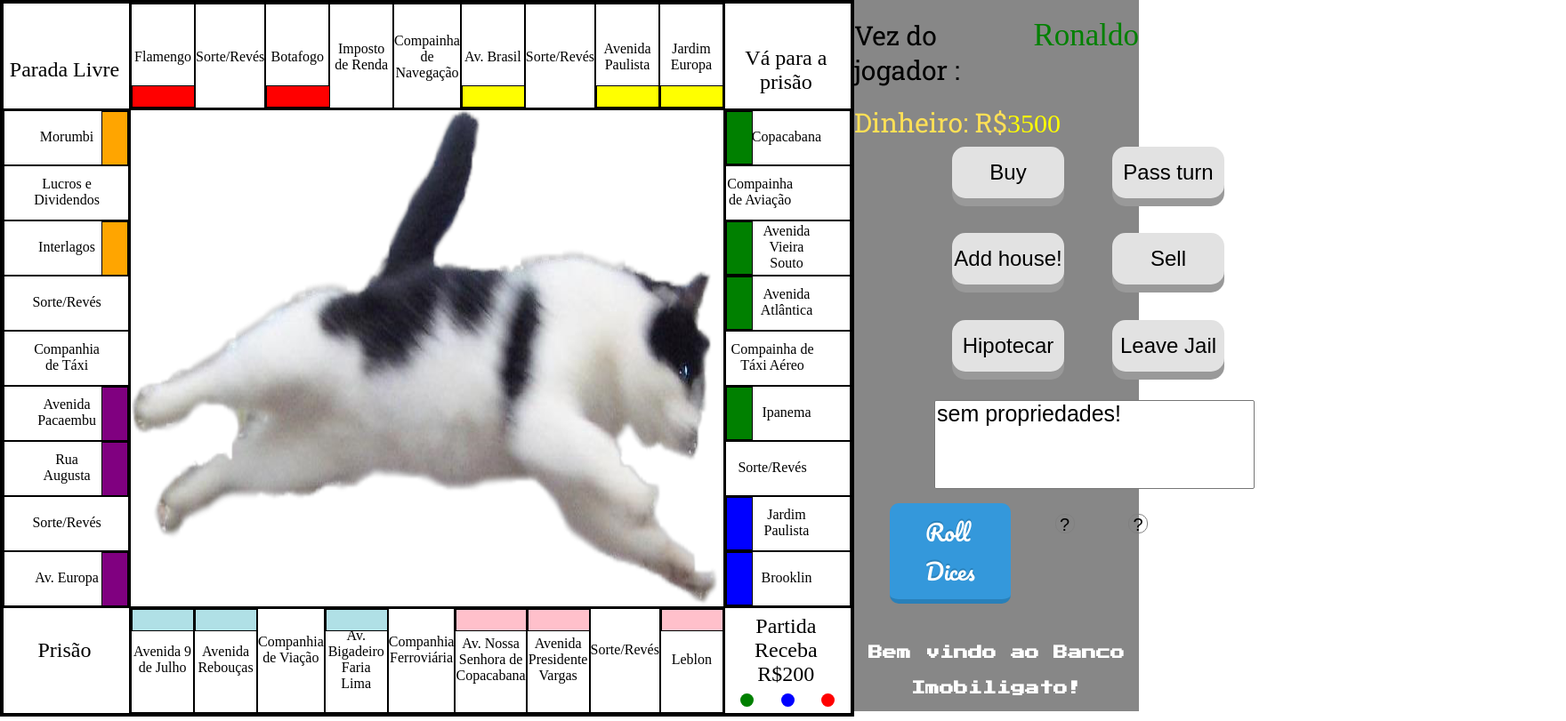
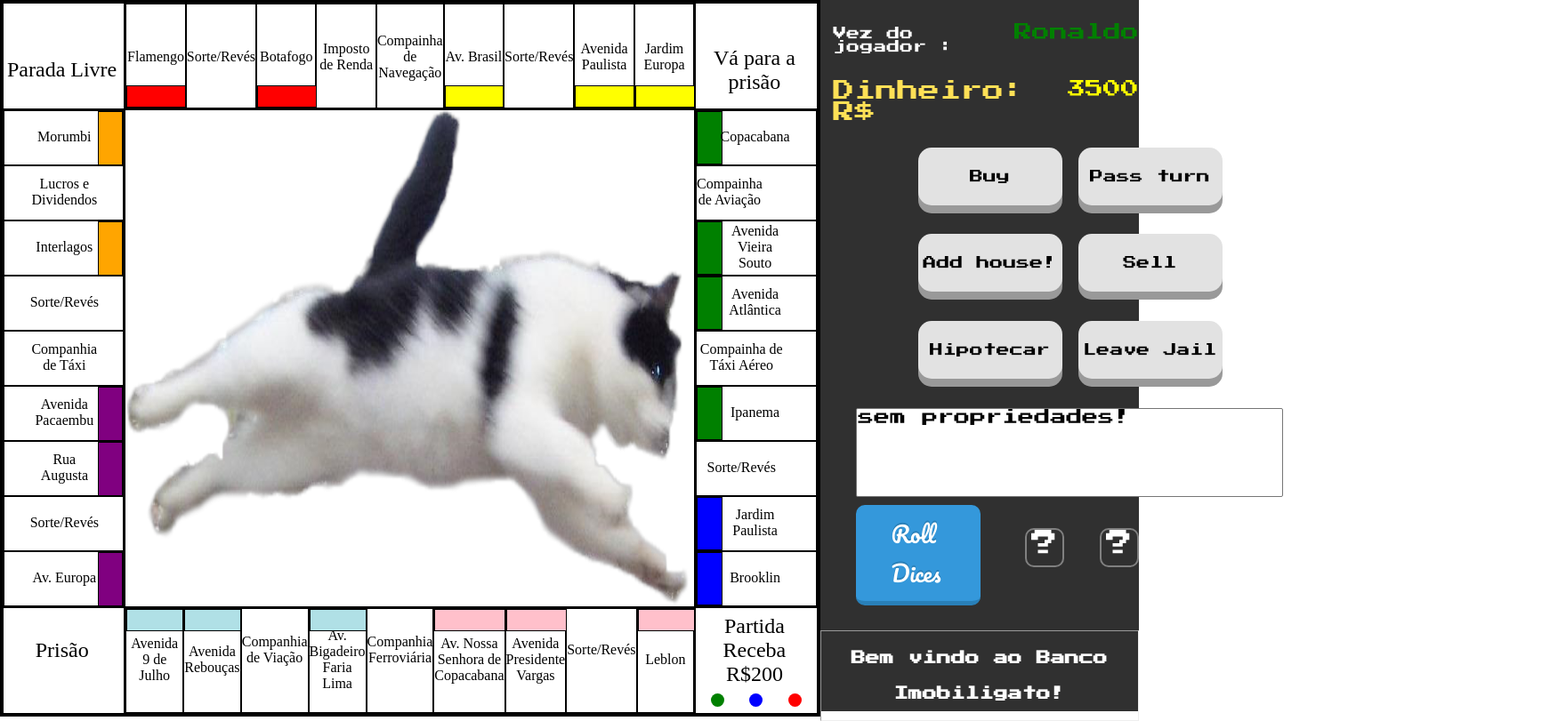
Before and after one commit to Guitakakuwa/Jogo-de-monopoly-em-js, a plain HTML site: page index.html in a window 1280 px wide. Shown: the whole page at 89% size, 1760 px wide, since content can reach past the window. Drawn offline with Linux system fonts and the light colour scheme.

Commit message:
fresh css

```diff
--- a/css/estilo_button.css
+++ b/css/estilo_button.css
@@ -6,16 +6,20 @@
 }
 
 .Player_Turn {
-  margin-top: 20px;
-  font-size: 30px;
-  font-family: 'Roboto Slab', serif;
+  margin-top:30px;
+  font-size: 15px;
+  border-left: 20px;
+  font-family: 'Press Start 2P', cursive;
+  color: white;
 }
 
+
 .money_show {
-  margin-top: 20px;
+  margin-top: 30px;
   color: #FFE056FF;
-      font-size: 30px;
-      font-family: 'Roboto Slab', serif;
+      font-size: 24px;
+ font-family: 'Press Start 2P', cursive;
+
 }
 
 .space_button{
@@ -26,26 +30,29 @@
 .space_button_dice{
   height: auto;
   display:flex;
-  margin:8%;
+  margin-bottom:5%;
   margin-top: 5%;
   margin-left: 40px;
 
 }
 #placeholder ,#placeholder2  {
-  height: 20px;
-  width: 20px;
+  height: 40px;
+  width: 40px;
   margin-left: : 50px ;
-  border: 1px solid gray;
+  border: 2px solid gray;
   border-radius: 10px;
-  font-size:20px;
+  font-size:30px;
   text-align: center;
-  font-family: Helvetica, Arial, sans-serif;
+  font-family: 'Press Start 2P', cursive;
+  color: white;
+  margin-top: 10px;
+
 
 
 }    .button_Rolar_dados {
     display: flex;
-    padding: 15px 25px;
-    font-size: 24px;
+    padding: 25px 45px;
+    font-size: 15px;
     text-align: center;
     button_Rolar_dados cursor: pointer;
     outline: none;
@@ -55,10 +62,12 @@
     border-radius: 15px;
     box-shadow: 0 9px #999;
     justify-content: center;
-    width: 70%;
+    width: 90%;
       margin-top: 7.5px;
       margin-bottom: 20px;
       white-space: nowrap;
+       font-family: 'Press Start 2P', cursive;
+
 
 }
 
@@ -112,28 +121,34 @@ height:70%;
 }
 
 .container_button{
-
     display: flex;
     flex-direction: row;
     height: 100%;
     width: 100%;
   padding-left:40px;
-margin-left: 70px;}
+margin-left: 70px;
+margin-top : 20px;
+}
 #money_show{
-  font-size: 30px;
-  margin-top: 24px;
+  margin-left:5px;
+  margin-top: 30px;
   color: yellow;
+  font-size: 20px;
+
 }
 
 #position_show{
-  margin-top: 20px;
+  margin-top: 26px;
 margin-left: 15px;
   color: red;
-font-size: 35px;
+font-size: 20px;
+
 }
 
 .container_position, .container_money{
 display: flex;
+margin-left: 15px;
+ font-family: 'Press Start 2P', cursive;
 
 }
 
@@ -142,9 +157,11 @@ display: flex;
   width: 800px;
 }
 #telas_da_opcs{
-  margin-left:15px;
   height: 100%;
-  width: 45%;
-  font-size: 25px;
-  margin-left: 90px;
+  width: 60%;
+  font-size: 18px;
+  margin-left: 40px;
+   font-family: 'Press Start 2P', cursive;
+   margin-top: 8px;
+
 }
--- a/css/estilo_menu.css
+++ b/css/estilo_menu.css
@@ -26,8 +26,8 @@ body {
 
 #direita-menu {
     float: left;
-    background-color: #878787;
-    width: 25%;
+    background-color:#303030FF;
+    width: 28%;
     height: 100%;
     margin-top: 0;
        justify-content: center;
@@ -195,6 +195,11 @@ body {
     text-align: center;
     font-family: 'Press Start 2P', cursive;
 line-height: 40px;
+border-style: inset;
+border-width: 1px;
+height: 100px;
+margin-bottom: 10px;
+
 }
 /* .casa {
     display: flex;
```
